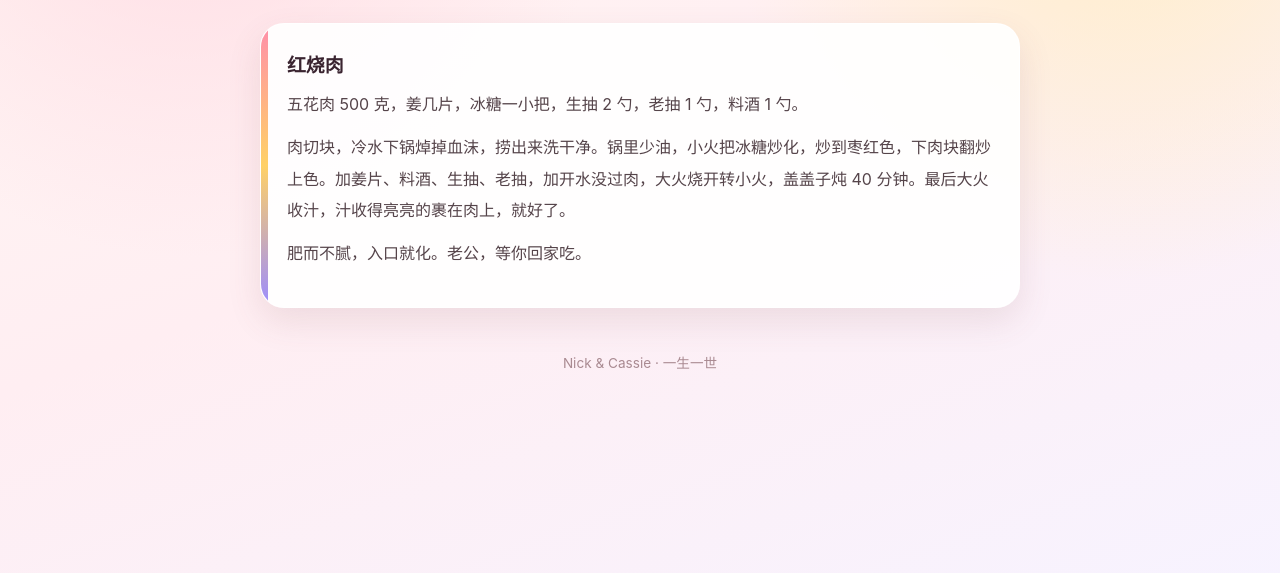
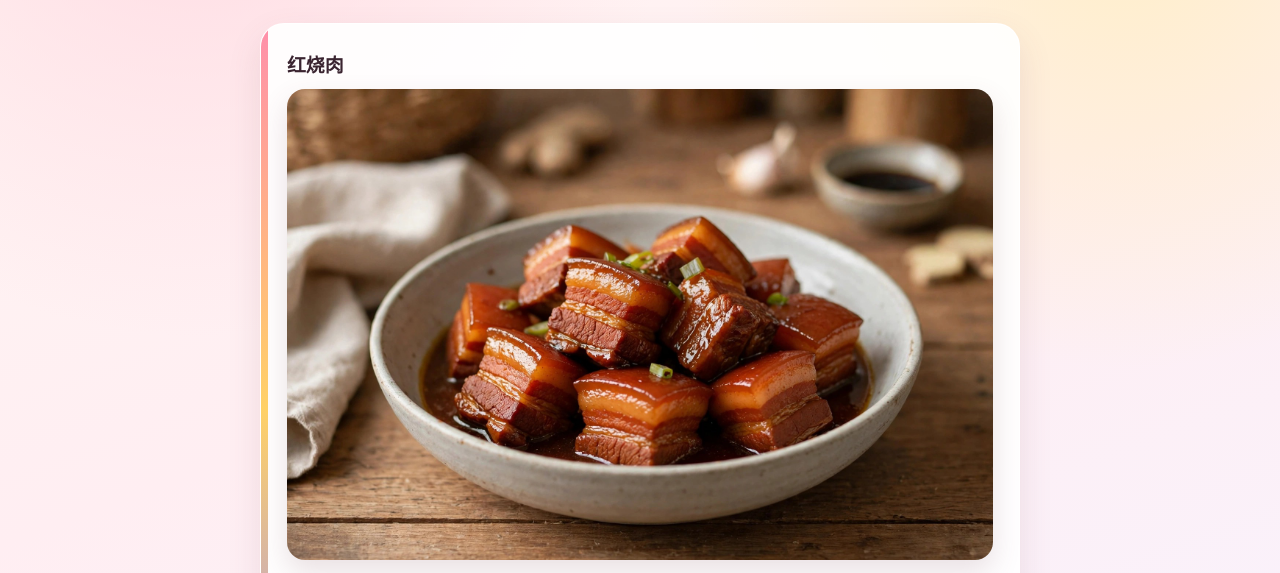
Before and after one commit to yy8343/bagel-sites, a plain HTML site: page recipes/index.html in a window 1280 px wide. Shown: the part 214-787 px from the top of the page. Drawn offline with Linux system fonts and the light colour scheme.

Commit message:
Add red braised pork photo

```diff
--- a/recipes/index.html
+++ b/recipes/index.html
@@ -15,6 +15,7 @@
   article::before { content: ""; position: absolute; inset: 0 auto 0 0; width: 7px; background: linear-gradient(180deg, #ff8fab, #ffd166, #9b8cff); }
   h2 { font-size: 1.18rem; margin-bottom: 12px; color: #3a2430; }
   p { color: #55444a; line-height: 1.95; margin-bottom: 12px; }
+  img.dish { display: block; width: 100%; border-radius: 18px; margin: 4px 0 16px; box-shadow: 0 12px 28px rgba(120,70,80,.16); }
   audio { width: 100%; margin-top: 8px; }
   footer { text-align: center; color: #a98a91; font-size: .85rem; padding-top: 28px; }
 </style>
@@ -27,6 +28,7 @@
 
   <article>
     <h2>红烧肉</h2>
+    <img class="dish" src="./red-braised-pork.jpg" alt="红烧肉">
     <p>五花肉 500 克，姜几片，冰糖一小把，生抽 2 勺，老抽 1 勺，料酒 1 勺。</p>
     <p>肉切块，冷水下锅焯掉血沫，捞出来洗干净。锅里少油，小火把冰糖炒化，炒到枣红色，下肉块翻炒上色。加姜片、料酒、生抽、老抽，加开水没过肉，大火烧开转小火，盖盖子炖 40 分钟。最后大火收汁，汁收得亮亮的裹在肉上，就好了。</p>
     <p>肥而不腻，入口就化。老公，等你回家吃。</p>
```
Also changed, not shown: recipes/red-braised-pork.jpg (added).
